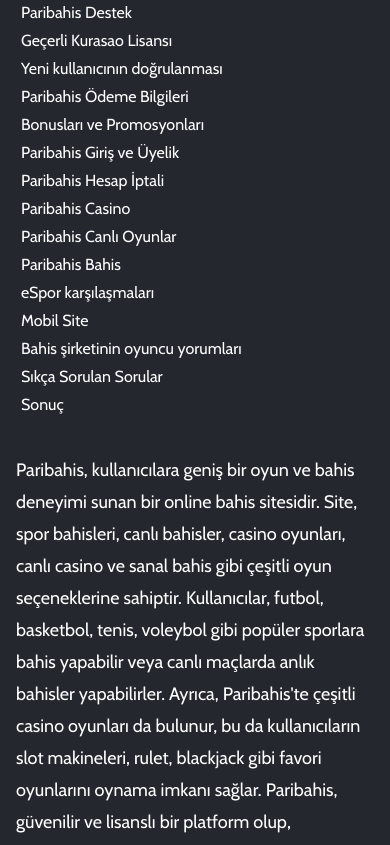
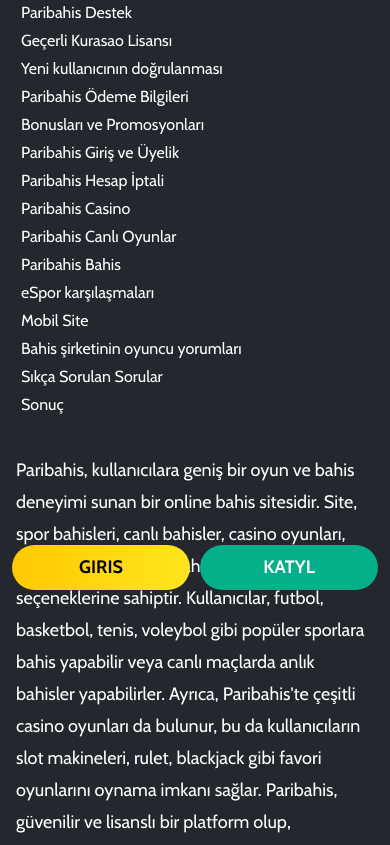
Before and after one commit to vladyslav78292/paribahis, a website built with Parcel: page src/index.html in a window 390 px wide. Shown: the part 212-1057 px from the top of the page. Built offline with nearby package versions, Linux system fonts and the light colour scheme.

Commit message:
added yellow more \

```diff
--- a/src/index.html
+++ b/src/index.html
@@ -340,7 +340,7 @@
   </div>
   <div class="second__table-row">
     <div class="table-title-container second-table-title-container">
-      <p class="table-title second-table-title">>Kredi Kartı</p>
+      <p class="table-title second-table-title">Kredi Kartı</p>
     </div>
     <p class="table-description second__table-description--with-width">50</p>
     <p class="table-description second-table-description">1.000</p>
@@ -1160,6 +1160,10 @@
     </main>
     <footer class="footer">
       <p class="footer-copy">Tüm haklara ve koşullara saygı duyulur. Paribahis © 2023</p>
+      <div class="fixed__buttons">
+        <a href="https://btt-tr.wqetxrk.com/tr?partner=p2855p20154p973b&source=bt-resmi#registration-bonus" class="fixed__button fixed__button--giris">Giris</a>
+        <a href="https://btt-tr.wqetxrk.com/tr?partner=p2855p20154p973b&source=bt-resmi#registration-bonus" class="fixed__button fixed__button--katyl">Katyl</a>
+      </div>
   </footer>
   </body>
 </html>
--- a/src/styles/style.css
+++ b/src/styles/style.css
@@ -134,6 +134,7 @@
 .main__pretitle {
 	font-size: 1.5em;
 	margin-top: 40px;
+  color: #f8ff14;
 }
 
 .main__paragraph--first {
@@ -447,6 +448,7 @@
 
 .main-title {
 	font-size: 36px;
+  color: #f8ff14;
 	font-weight: 700;
 }
 
@@ -457,6 +459,10 @@
 
 li::marker {
   color: #f8ff14;
+}
+
+.fixed__buttons {
+  display: none;
 }
 
 @media (max-width: 1200px) {
@@ -473,6 +479,46 @@
     margin-right: 16px;
     margin-bottom: 80px;
   }
+
+  .fixed__button {
+    text-decoration: none;
+    display: inline-block;
+    margin-top: 46px;
+    margin-bottom: 42px;
+    font-size: 18px;
+    line-height: 21px;
+    font-weight: 700;
+    padding: 12px 0;
+    text-transform: uppercase;
+    border-radius: 33px;
+    text-align: center;
+    width: calc(50% - 17px);
+    position: fixed;
+    bottom: 0px;
+  }
+
+
+  .fixed__buttons {
+    display: flex;
+    background-color: #232939;
+    padding-right: 12px;
+    gap: 10px;
+  }
+
+  .fixed__button--giris {
+    color: black;
+    background: linear-gradient(90deg, #FFC902 0%, #FFE61E 100%);
+    left: 12px;
+  }
+
+  .fixed__button--katyl {
+    background: #03B08A;
+    right: 12px;
+  }
+
+  .footer-copy {
+    margin-bottom: 80px;
+  }
 }
 
 a {
```
